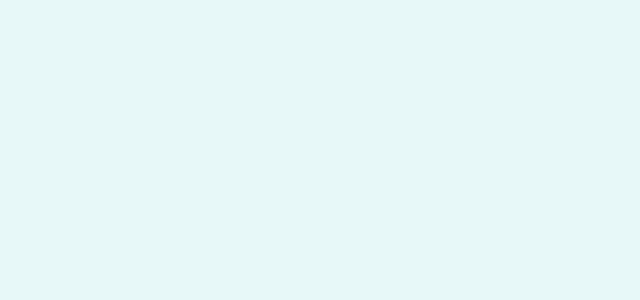
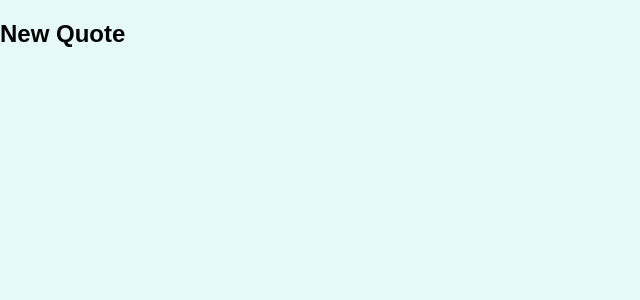
Before and after one commit to harasees-singh/routing-project, a React (Create React App) app: page /new-quote in a window 1280 px wide. Shown: the top 300 px of the page, without its empty margins (0-640 px from the left). Built offline with nearby package versions, Linux system fonts and the light colour scheme.

Commit message:
comments route added

```diff
--- a/src/App.js
+++ b/src/App.js
@@ -1,11 +1,15 @@
-import { Route, Switch } from 'react-router-dom'
+import { Route, Switch, Redirect } from 'react-router-dom'
 import AllQuotes from './pages/AllQuotes';
 import QuoteDetails from './pages/QuoteDetails';
+import NewQuote from './pages/NewQuote';
 function App() {
     return (
         <div>
             <Switch>
-                <Route path='/quotes'>
+                <Route path='/' exact>
+                    <Redirect to='/quotes'/>
+                </Route>
+                <Route path='/quotes' exact>
                     <AllQuotes />
                 </Route>
 
@@ -13,7 +17,9 @@ function App() {
                     <QuoteDetails />
                 </Route>
 
-                <Route path='/new-quote'></Route>
+                <Route path='/new-quote'>
+                    <NewQuote />
+                </Route>
             </Switch>
         </div>
     );
--- a/src/pages/NewQuote.js
+++ b/src/pages/NewQuote.js
@@ -0,0 +1,4 @@
+const NewQuote = () => {
+    return <h2>New Quote</h2>
+}
+export default NewQuote;
--- a/src/pages/QuoteDetails.js
+++ b/src/pages/QuoteDetails.js
@@ -1,4 +1,15 @@
+import { Route, useParams } from "react-router-dom";
+import Comments from '../components/comments/Comments'
+
 const QuoteDetails = () => {
-    return <h2>Quote Details</h2>
+    const params = useParams();
+
+    return <>
+        <h2>Quote Details</h2>
+        <p>{params.quoteid}</p>
+        <Route path={`/quotes/${params.quoteid}/comments`}>
+            <Comments />
+        </Route>
+    </>
 }
 export default QuoteDetails;
```
Also changed, not shown: 1 other file (tests, documents, lock files or other folders).
